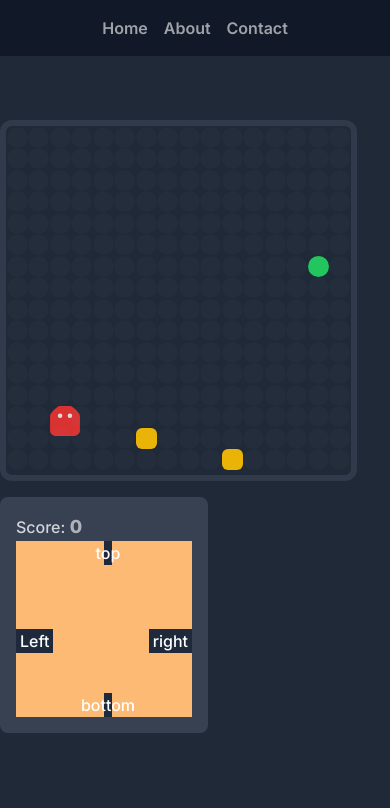
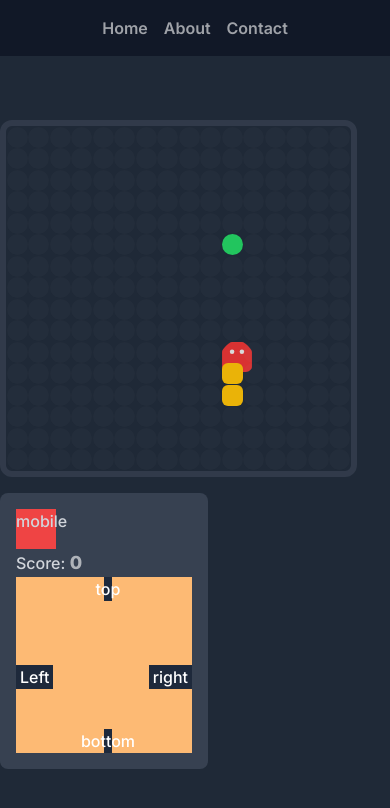
Before and after one commit to Topu-Roy/react-snake-game, a Next.js app: page /snake-game in a window 390 px wide. Shown: the top 808 px of the page. Built offline with nearby package versions, Linux system fonts and the light colour scheme.

Commit message:
detected the device width

```diff
--- a/src/components/Game.tsx
+++ b/src/components/Game.tsx
@@ -9,19 +9,17 @@ export type SnakePositionType = { x: number; y: number; }[]
 export type FoodPositionType = { x: number; y: number; }
 
 export default function Game() {
-
-    // get the device width
-    // let width = window.innerWidth
-
-
-
-    // * Variables ----------------------------------------------------
-    // let totalGridSize = width > 300 ? 20 : 16;
-    let totalGridSize = 20;
-    console.log(totalGridSize)
+    // * Static Variables ----------------------------------------------------
     let speed = 320;
     let isGameOver = false
 
+    // * States -----------------------------------------------------------------------
+    const [score, setScore] = useState(0)
+    const [snakeDirection, setSnakeDirection] = useState<SnakeDirectionType>(undefined);
+    const [isMobile, setIsMobile] = useState(false)
+
+    // * Dynamic Variables ----------------------------------------------------
+    let totalGridSize = isMobile ? 16 : 20;
     const { highScore, updateHighScore } = useScoreStore()
     const { attempts, updateAttempts } = useAttemptsStore()
 
@@ -30,18 +28,16 @@ export default function Game() {
         { x: totalGridSize / 2 + 1, y: totalGridSize / 2 },
         { x: totalGridSize / 2 + 2, y: totalGridSize / 2 },
     ];
-
     let initialFoodPosition = {
         x: totalGridSize / 2 - 5,
         y: totalGridSize / 2,
     };
 
-
-    // * States -----------------------------------------------------------------------
-    const [score, setScore] = useState(0)
+    // * Dependent States -----------------------------------------------------------------------
     const [foodPosition, setFoodPosition] = useState<FoodPositionType>(initialFoodPosition);
     const [snakePosition, setSnakePosition] = useState<SnakePositionType>(initialSnakePosition);
-    const [snakeDirection, setSnakeDirection] = useState<SnakeDirectionType>(undefined);
+
+
 
     // ! Increase the snake speed according to current score ---------------------------
     if (score > 4) speed = speed - 40
@@ -228,6 +224,24 @@ export default function Game() {
         if (snakeDirection !== undefined) updateGame()
     }, [snakeDirection]);
 
+    // * to check for
+    useEffect(() => {
+        function handleResize() {
+            if (window.innerWidth <= 768) {
+                setIsMobile(true);
+            } else {
+                setIsMobile(false);
+            }
+        }
+
+        window.addEventListener('resize', handleResize);
+        handleResize();
+
+        return () => {
+            window.removeEventListener('resize', handleResize);
+        };
+    }, []);
+
     return (
         <div className="flex flex-col md:flex-row items-start justify-between gap-4 text-gray-300 font-medium text-normal w-full h-full md:px-8 pt-16">
 
@@ -245,6 +259,8 @@ export default function Game() {
             </div>
 
             <div className="h-full flex-1 bg-gray-700 rounded-lg p-4 flex flex-col justify-center items-start">
+                <span className="w-10 h-10 bg-red-500">{isMobile ? 'mobile' : 'not mobile'}</span>
+                {/* <div className="h-full flex-1 bg-gray-700 rounded-lg p-4 flex flex-col justify-center items-start"> */}
                 <div>Score: <span className="text-lg font-extrabold text-white/60">{score}</span></div>
 
                 <div className="h-44 w-44 relative bg-orange-300">
```
